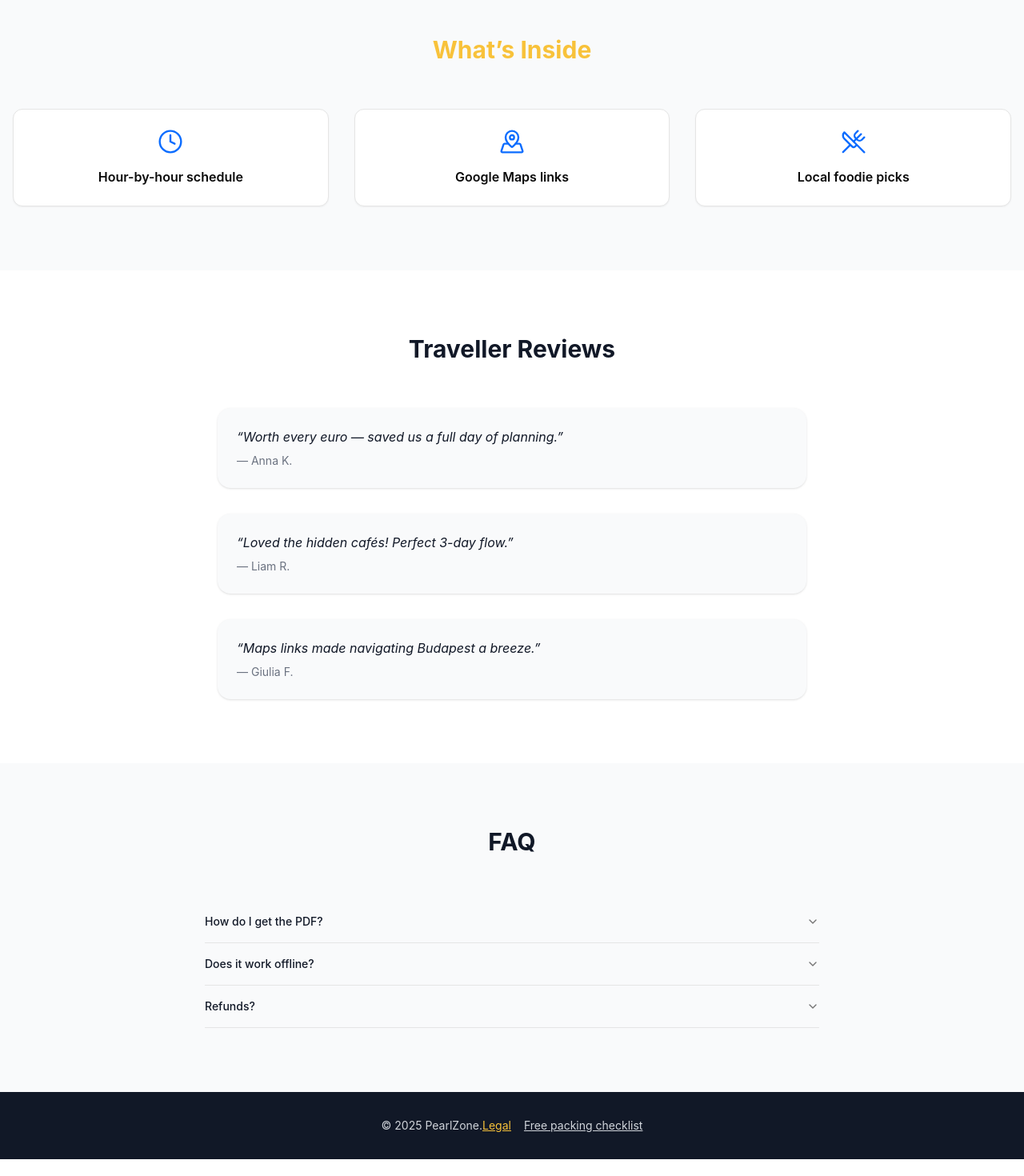
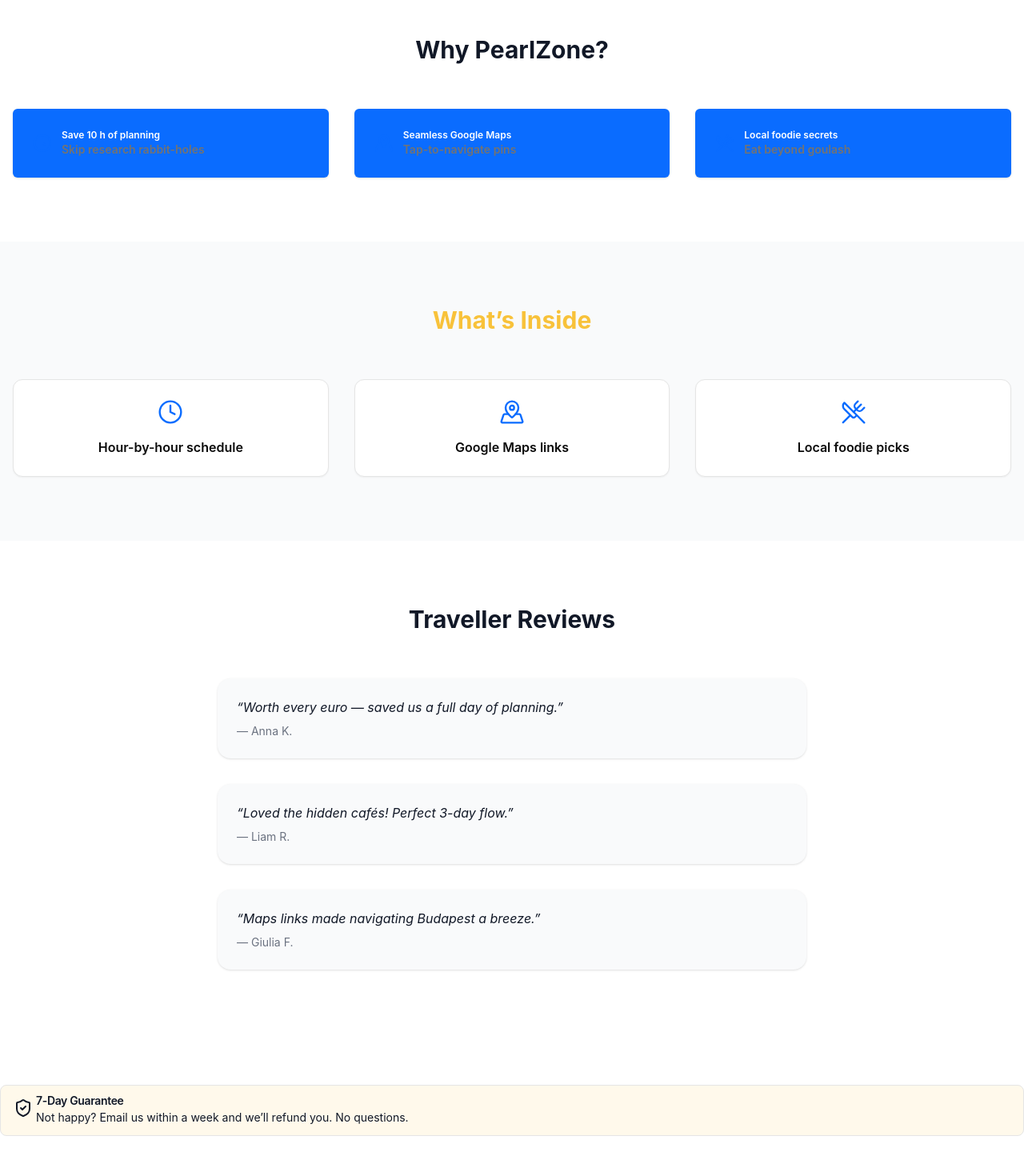
Before and after one commit to Mikkamakka29/pearlzone-guide, a Next.js app: page / in a window 1280 px wide. Shown: the part 820-2290 px from the top of the page at 80% size. Before the commit the page ends 2269 px from the top, so only its background shows below. Built offline with nearby package versions, Linux system fonts and the light colour scheme.

Commit message:
fix: pushing missing components and dependencies

```diff
--- a/package.json
+++ b/package.json
@@ -12,6 +12,7 @@
   "dependencies": {
     "@radix-ui/react-accordion": "^1.2.11",
     "@radix-ui/react-dialog": "^1.1.14",
+    "@radix-ui/react-slot": "^1.2.3",
     "class-variance-authority": "^0.7.1",
     "next": "15.3.3",
     "react": "^19.0.0",
--- a/src/app/layout.tsx
+++ b/src/app/layout.tsx
@@ -13,6 +13,14 @@ export default function RootLayout({ children }: { children: React.ReactNode })
       <body className="min-h-screen font-sans text-gray-900 antialiased bg-white">
         <Header />
         <main className="pt-16">{children}</main>
+        <div className="fixed bottom-0 inset-x-0 z-40 flex sm:hidden justify-center p-4 bg-white/90 backdrop-blur border-t border-border">
+          <a
+            href="#buy"
+            className="bg-primary text-white py-3 px-6 rounded-full font-semibold shadow-lg"
+          >
+            Get Itinerary (€17)
+          </a>
+        </div>
       </body>
     </html>
   );
--- a/src/app/page.tsx
+++ b/src/app/page.tsx
@@ -8,6 +8,10 @@ import {
   AccordionTrigger,
 } from "@/components/ui/accordion";
 import { Dialog, DialogContent, DialogTrigger } from "@/components/ui/dialog";
+import { Star } from "lucide-react";
+import { Badge } from "@/components/ui/badge";
+import { Alert, AlertDescription, AlertTitle } from "@/components/ui/alert";
+import { ShieldCheck } from "lucide-react";
 
 export default function Home() {
   return (
@@ -30,12 +34,42 @@ export default function Home() {
         <a
           id="buy"
           href="https://pearlzone.gumroad.com/l/budapest-itinerary"
-          className="gumroad-button inline-block px-8 py-4 rounded-2xl text-lg font-semibold
-                     transition-all duration-150 ease-out shadow-lg ring-2 ring-transparent
-                     hover:ring-accent/70"
-        >
+          className="gumroad-button inline-block px-8 py-4 rounded-2xl text-lg font-semibold transition-all duration-150 ease-out shadow-lg ring-2 ring-transparent hover:ring-accent/70">
           Download Itinerary (€17)
         </a>
+        <div className="mt-4 flex items-center gap-2">
+          {Array.from({ length: 5 }).map((_, i) => (
+            <Star key={i} className="w-5 h-5 text-accent fill-accent" />
+          ))}
+          <span className="text-sm opacity-90">4.9/5 • 126 travelers</span>
+        </div>
+      </section>
+
+      <section className="py-20">
+        <h2 className="text-3xl font-bold text-center mb-14">Why PearlZone?</h2>
+        <div className="container grid gap-8 sm:grid-cols-3">
+          <Badge className="justify-start gap-3 p-6">
+            <Clock className="w-6 h-6 text-primary" />
+            <div>
+              <p className="font-semibold">Save 10 h of planning</p>
+              <p className="text-sm text-muted-foreground">Skip research rabbit-holes</p>
+            </div>
+          </Badge>
+          <Badge className="justify-start gap-3 p-6">
+            <MapPinned className="w-6 h-6 text-primary" />
+            <div>
+              <p className="font-semibold">Seamless Google Maps</p>
+              <p className="text-sm text-muted-foreground">Tap-to-navigate pins</p>
+            </div>
+          </Badge>
+          <Badge className="justify-start gap-3 p-6">
+            <UtensilsCrossed className="w-6 h-6 text-primary" />
+            <div>
+              <p className="font-semibold">Local foodie secrets</p>
+              <p className="text-sm text-muted-foreground">Eat beyond goulash</p>
+            </div>
+          </Badge>
+        </div>
       </section>
 
       {/* WHAT’S INSIDE */}
@@ -64,6 +98,14 @@ export default function Home() {
           ))}
         </div>
       </section>
+
+      <Alert className="container my-16 bg-accent/10">
+        <ShieldCheck className="w-6 h-6 text-accent" />
+        <AlertTitle className="font-semibold">7-Day Guarantee</AlertTitle>
+        <AlertDescription>
+          Not happy? Email us within a week and we’ll refund you. No questions.
+        </AlertDescription>
+      </Alert>
 
       {/* FAQ */}
       <section id="faq" className="py-20 bg-gray-50">
--- /dev/null
+++ b/src/components/ui/alert.tsx
@@ -0,0 +1,59 @@
+import * as React from "react"
+import { cva, type VariantProps } from "class-variance-authority"
+
+import { cn } from "@/lib/utils"
+
+const alertVariants = cva(
+  "relative w-full rounded-lg border px-4 py-3 text-sm [&>svg+div]:translate-y-[-3px] [&>svg]:absolute [&>svg]:left-4 [&>svg]:top-4 [&>svg]:text-foreground [&>svg~*]:pl-7",
+  {
+    variants: {
+      variant: {
+        default: "bg-background text-foreground",
+        destructive:
+          "border-destructive/50 text-destructive dark:border-destructive [&>svg]:text-destructive",
+      },
+    },
+    defaultVariants: {
+      variant: "default",
+    },
+  }
+)
+
+const Alert = React.forwardRef<
+  HTMLDivElement,
+  React.HTMLAttributes<HTMLDivElement> & VariantProps<typeof alertVariants>
+>(({ className, variant, ...props }, ref) => (
+  <div
+    ref={ref}
+    role="alert"
+    className={cn(alertVariants({ variant }), className)}
+    {...props}
+  />
+))
+Alert.displayName = "Alert"
+
+const AlertTitle = React.forwardRef<
+  HTMLParagraphElement,
+  React.HTMLAttributes<HTMLHeadingElement>
+>(({ className, ...props }, ref) => (
+  <h5
+    ref={ref}
+    className={cn("mb-1 font-medium leading-none tracking-tight", className)}
+    {...props}
+  />
+))
+AlertTitle.displayName = "AlertTitle"
+
+const AlertDescription = React.forwardRef<
+  HTMLParagraphElement,
+  React.HTMLAttributes<HTMLParagraphElement>
+>(({ className, ...props }, ref) => (
+  <div
+    ref={ref}
+    className={cn("text-sm [&_p]:leading-relaxed", className)}
+    {...props}
+  />
+))
+AlertDescription.displayName = "AlertDescription"
+
+export { Alert, AlertTitle, AlertDescription }
--- /dev/null
+++ b/src/components/ui/badge.tsx
@@ -0,0 +1,36 @@
+import * as React from "react"
+import { cva, type VariantProps } from "class-variance-authority"
+
+import { cn } from "@/lib/utils"
+
+const badgeVariants = cva(
+  "inline-flex items-center rounded-md border px-2.5 py-0.5 text-xs font-semibold transition-colors focus:outline-none focus:ring-2 focus:ring-ring focus:ring-offset-2",
+  {
+    variants: {
+      variant: {
+        default:
+          "border-transparent bg-primary text-primary-foreground shadow hover:bg-primary/80",
+        secondary:
+          "border-transparent bg-secondary text-secondary-foreground hover:bg-secondary/80",
+        destructive:
+          "border-transparent bg-destructive text-destructive-foreground shadow hover:bg-destructive/80",
+        outline: "text-foreground",
+      },
+    },
+    defaultVariants: {
+      variant: "default",
+    },
+  }
+)
+
+export interface BadgeProps
+  extends React.HTMLAttributes<HTMLDivElement>,
+    VariantProps<typeof badgeVariants> {}
+
+function Badge({ className, variant, ...props }: BadgeProps) {
+  return (
+    <div className={cn(badgeVariants({ variant }), className)} {...props} />
+  )
+}
+
+export { Badge, badgeVariants }
```
Also changed, not shown: 1 other file (tests, documents, lock files or other folders).
